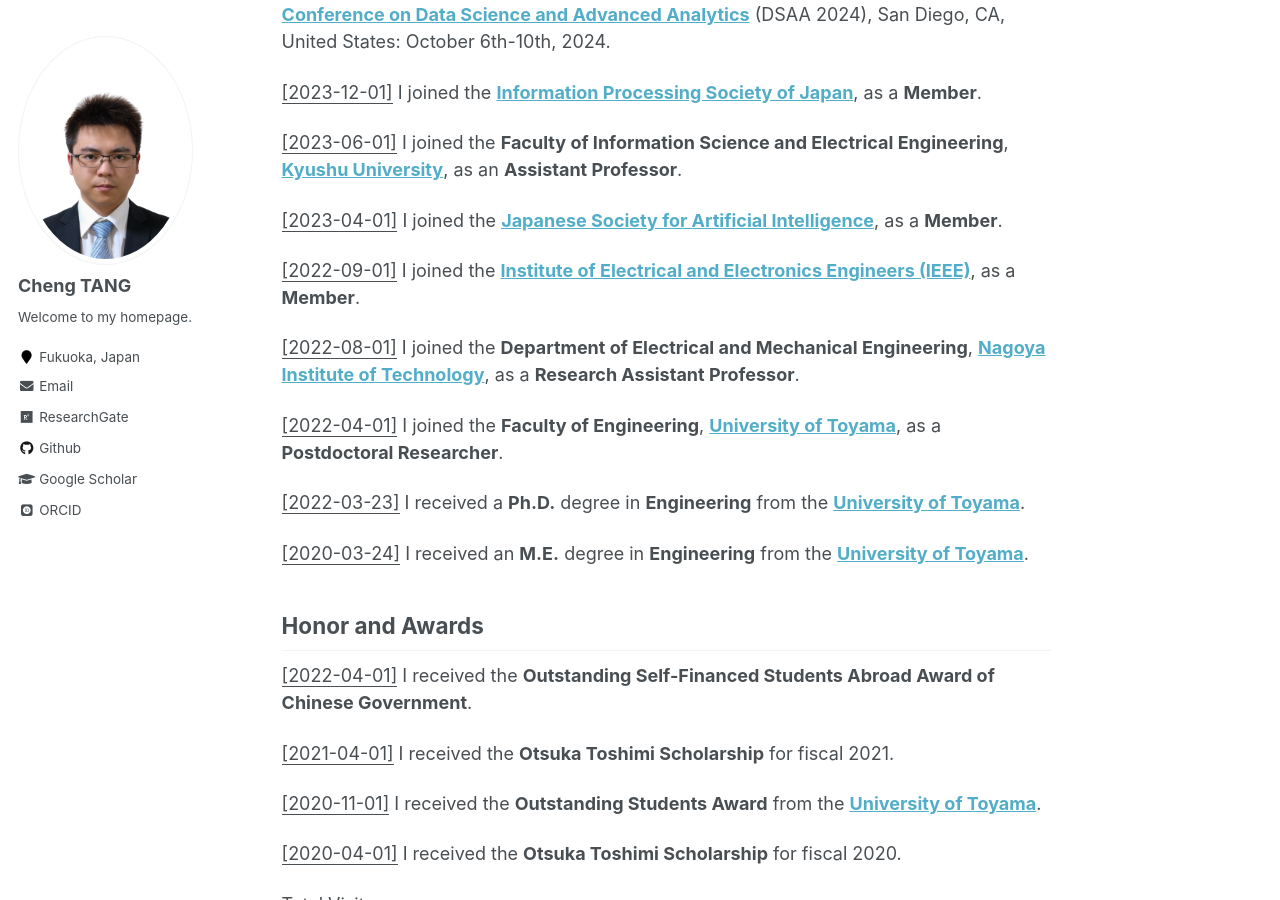
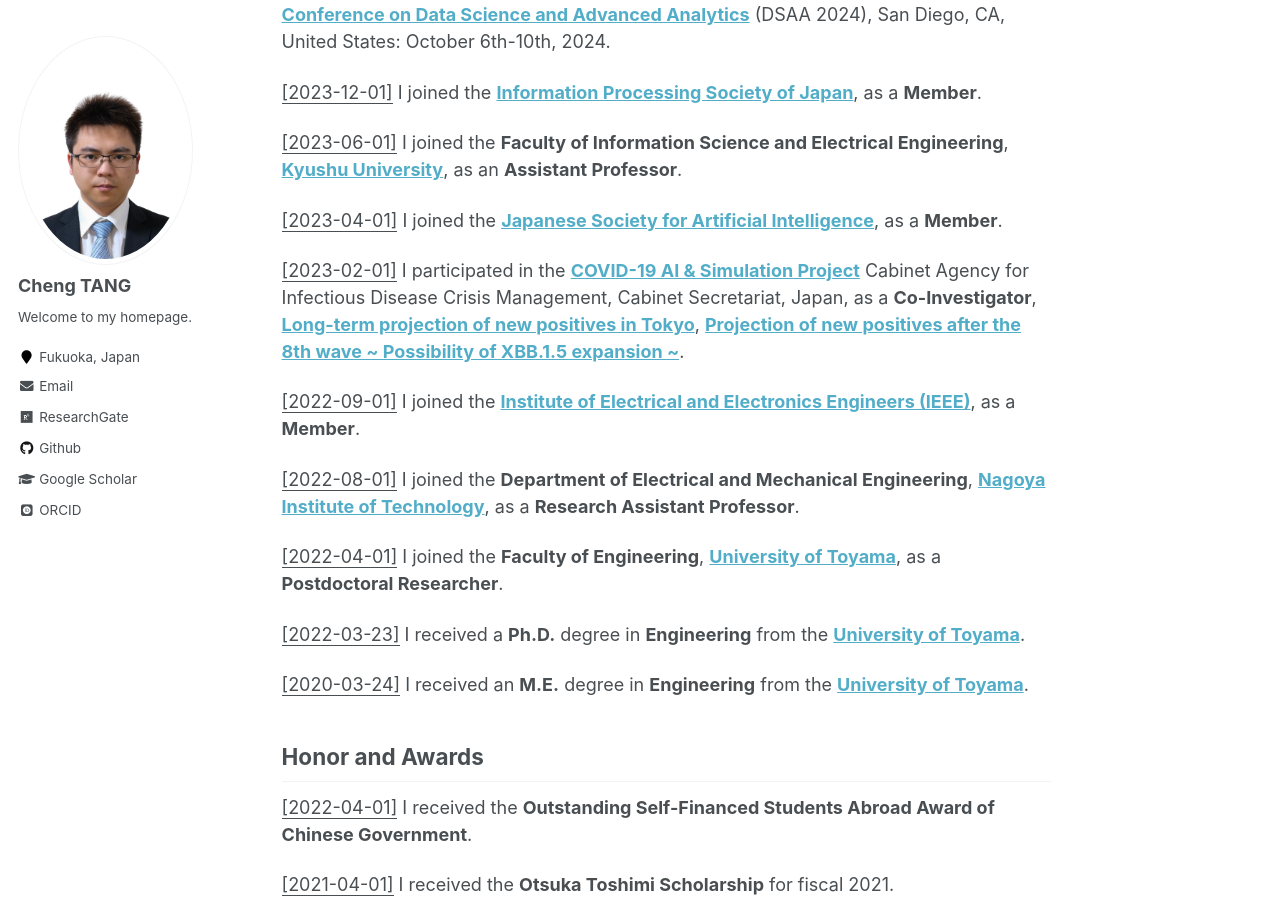
Before and after one commit to ChengTANG-AI/chengtang-ai.github.io, a Jekyll site: the page built from _pages/updates.md, in a window 1280 px wide and 900 px high, scrolled down 463 px. Built offline with Jekyll 4.4.1, drawn with Linux system fonts in a browser that asks for light colours; some web fonts are replaced.

Commit message:
Update updates.md

```diff
--- a/_pages/updates.md
+++ b/_pages/updates.md
@@ -24,6 +24,8 @@
 <u>[2023-06-01]</u> I joined the **Faculty of Information Science and Electrical Engineering**, **[Kyushu University](https://www.kyushu-u.ac.jp/ja/)**, as an **Assistant Professor**.
 
 <u>[2023-04-01]</u> I joined the **[Japanese Society for Artificial Intelligence](https://www.ai-gakkai.or.jp/)**, as a **Member**.
+
+<u>[2023-02-01]</u> I participated in the **[COVID-19 AI & Simulation Project](https://www.covid19-ai.jp/ja-jp/)** Cabinet Agency for Infectious Disease Crisis Management, Cabinet Secretariat, Japan, as a **Co-Investigator**, **[Long-term projection of new positives in Tokyo](https://www.covid19-ai.jp/en-us/presentation/2022_rq1_simulations_for_infection_situations/articles/article435/)**, **[Projection of new positives after the 8th wave ~ Possibility of XBB.1.5 expansion ~](https://www.covid19-ai.jp/en-us/presentation/2022_rq1_simulations_for_infection_situations/articles/article427/)**.
 
 <u>[2022-09-01]</u> I joined the **[Institute of Electrical and Electronics Engineers (IEEE)](https://www.ieee.org/)**, as a **Member**.
 
```
